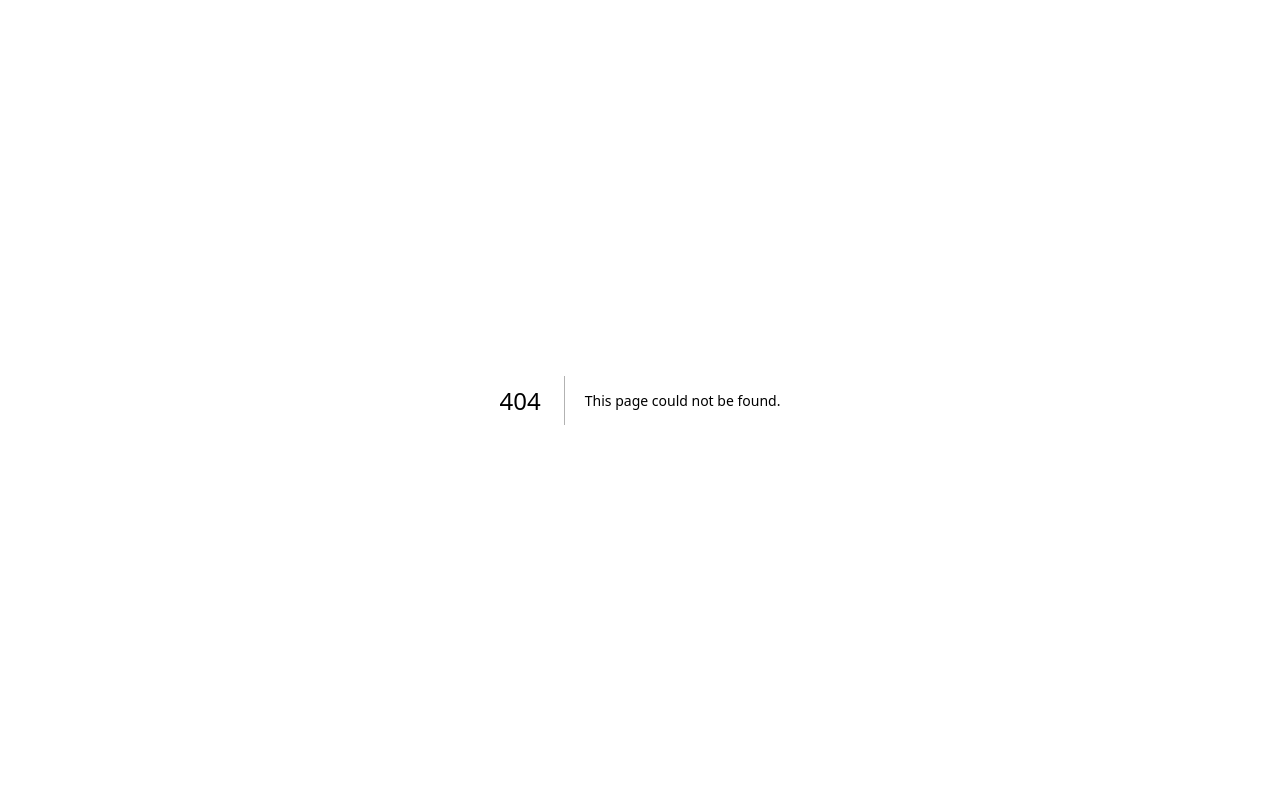
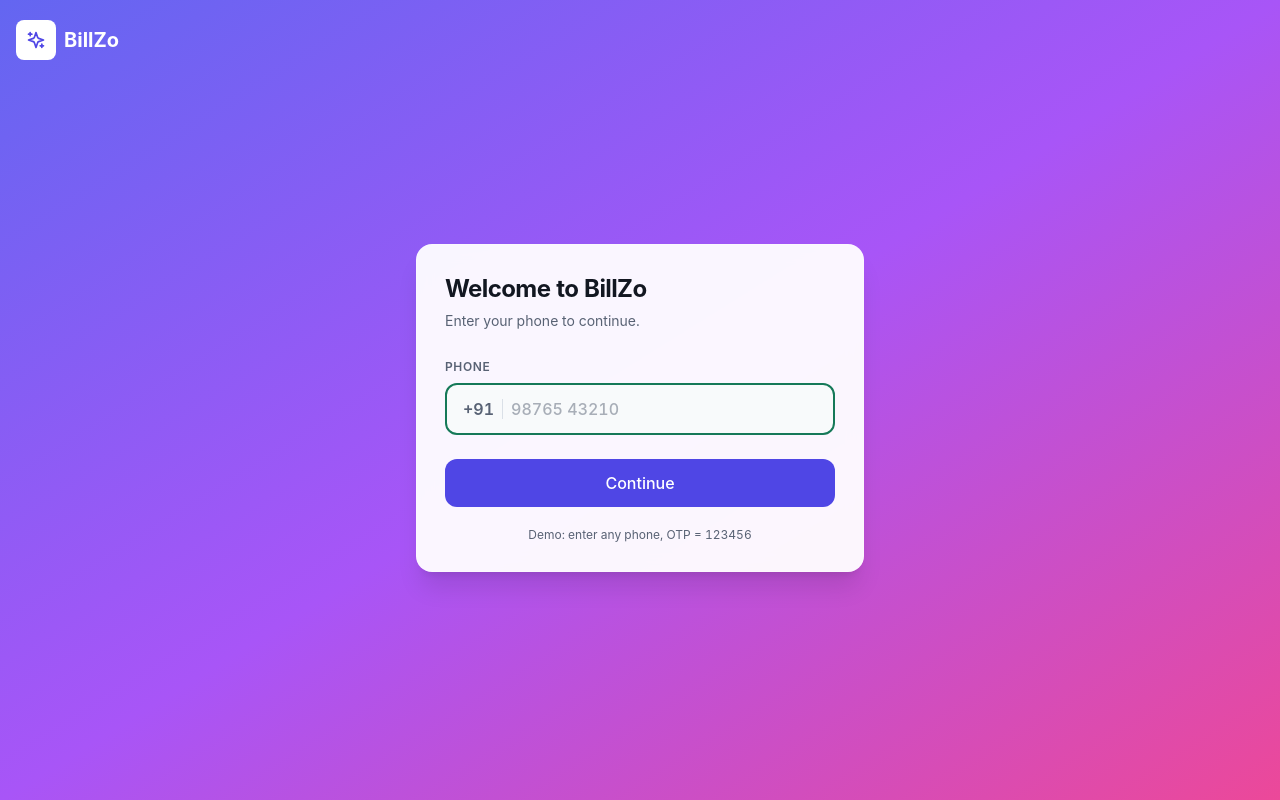
Before and after one commit to abhishek-mule/billed-core, a Next.js app in the folder mini_saas_frontend/: page /login in a window 1280 px wide. Before the commit this address had no page. Built offline with nearby package versions, Linux system fonts and the light colour scheme.

Commit message:
fix: add login page with OTP authentication

```diff
--- a/mini_saas_frontend/src/app/(app)/layout.tsx
+++ b/mini_saas_frontend/src/app/(app)/layout.tsx
@@ -1,5 +1,24 @@
+"use client";
+
+import { useEffect } from "react";
+import { useRouter } from "next/navigation";
 import { AppShell } from '@/components/billzo/AppShell'
 
 export default function BillzoLayout({ children }: { children: React.ReactNode }) {
-  return <AppShell>{children}</AppShell>
+  const router = useRouter();
+
+  useEffect(() => {
+    const tenantId = localStorage.getItem("tenantId");
+    if (!tenantId) {
+      router.push("/login");
+    }
+  }, [router]);
+
+  const tenantId = typeof window !== 'undefined' ? localStorage.getItem("tenantId") : null;
+
+  if (!tenantId) {
+    return null;
+  }
+
+  return <AppShell>{children}</AppShell>;
 }
--- /dev/null
+++ b/mini_saas_frontend/src/app/login/page.tsx
@@ -0,0 +1,173 @@
+"use client";
+
+import { useState, useRef, useEffect } from "react";
+import { useRouter } from "next/navigation";
+import { Sparkles, Loader2, ArrowLeft } from "lucide-react";
+
+type Step = "phone" | "otp";
+
+export default function LoginPage() {
+  const router = useRouter();
+  const [step, setStep] = useState<Step>("phone");
+  const [phone, setPhone] = useState("");
+  const [otp, setOtp] = useState(["", "", "", "", "", ""]);
+  const [loading, setLoading] = useState(false);
+  const [shake, setShake] = useState(false);
+  const [resend, setResend] = useState(24);
+  const otpRefs = useRef<(HTMLInputElement | null)[]>([]);
+
+  useEffect(() => {
+    if (step !== "otp") return;
+    const t = setInterval(() => setResend((s) => (s > 0 ? s - 1 : 0)), 1000);
+    return () => clearInterval(t);
+  }, [step]);
+
+  const formatPhone = (v: string) => {
+    const digits = v.replace(/\D/g, "").slice(0, 10);
+    if (digits.length <= 5) return digits;
+    return `${digits.slice(0, 5)} ${digits.slice(5)}`;
+  };
+
+  const handleSendOtp = () => {
+    const digits = phone.replace(/\D/g, "");
+    if (digits.length !== 10) {
+      alert("Enter a valid 10-digit number");
+      return;
+    }
+    setLoading(true);
+    setTimeout(() => {
+      setLoading(false);
+      setStep("otp");
+      setResend(24);
+      setTimeout(() => otpRefs.current[0]?.focus(), 50);
+    }, 700);
+  };
+
+  const handleOtpChange = (i: number, v: string) => {
+    const digit = v.replace(/\D/g, "").slice(-1);
+    const next = [...otp];
+    next[i] = digit;
+    setOtp(next);
+    if (digit && i < 5) otpRefs.current[i + 1]?.focus();
+    if (next.every((d) => d) && next.join("").length === 6) verifyOtp(next.join(""));
+  };
+
+  const handleOtpKeyDown = (i: number, e: React.KeyboardEvent<HTMLInputElement>) => {
+    if (e.key === "Backspace" && !otp[i] && i > 0) otpRefs.current[i - 1]?.focus();
+  };
+
+  const verifyOtp = (code: string) => {
+    setLoading(true);
+    setTimeout(() => {
+      setLoading(false);
+      if (code === "000000") {
+        setShake(true);
+        setTimeout(() => setShake(false), 350);
+        setOtp(["", "", "", "", "", ""]);
+        otpRefs.current[0]?.focus();
+        alert("Wrong code. Try again.");
+        return;
+      }
+      localStorage.setItem("tenantId", "demo-tenant-001");
+      localStorage.setItem("businessName", phone || "My Business");
+      router.push("/dashboard");
+    }, 600);
+  };
+
+  return (
+    <div className="min-h-screen bg-gradient-to-br from-indigo-500 via-purple-500 to-pink-500 flex flex-col">
+      <header className="container py-5 flex items-center justify-between px-4">
+        <div className="flex items-center gap-2 font-bold text-xl text-white">
+          <span className="grid h-10 w-10 place-items-center rounded-lg bg-white text-indigo-600">
+            <Sparkles className="h-5 w-5" />
+          </span>
+          <span>BillZo</span>
+        </div>
+        {step === "otp" && (
+          <button onClick={() => setStep("phone")} className="text-sm text-white/80 inline-flex items-center gap-1 hover:text-white">
+            <ArrowLeft className="h-4 w-4" /> Back
+          </button>
+        )}
+      </header>
+
+      <div className="flex-1 grid place-items-center px-4 pb-16">
+        <div className="w-full max-w-md">
+          {step === "phone" ? (
+            <div className="rounded-2xl border border-white/20 bg-white/95 backdrop-blur p-7 shadow-xl">
+              <h1 className="text-2xl font-bold tracking-tight">Welcome to BillZo</h1>
+              <p className="mt-1.5 text-sm text-muted-foreground">Enter your phone to continue.</p>
+
+              <label className="mt-7 block text-xs font-semibold text-muted-foreground uppercase tracking-wider">Phone</label>
+              <div className="mt-2 flex items-center gap-2 rounded-xl border-2 border-input bg-background px-4 py-3 focus-within:border-primary">
+                <span className="text-base font-semibold text-muted-foreground">+91</span>
+                <span className="h-5 w-px bg-border" />
+                <input
+                  inputMode="numeric"
+                  autoFocus
+                  value={phone}
+                  onChange={(e) => setPhone(formatPhone(e.target.value))}
+                  placeholder="98765 43210"
+                  className="flex-1 bg-transparent text-base font-medium outline-none placeholder:text-muted-foreground/50"
+                  onKeyDown={(e) => e.key === "Enter" && handleSendOtp()}
+                />
+              </div>
+
+              <button
+                onClick={handleSendOtp}
+                disabled={loading}
+                className="mt-6 w-full py-3 bg-indigo-600 text-white rounded-xl font-medium hover:bg-indigo-700 disabled:opacity-50 flex items-center justify-center gap-2"
+              >
+                {loading && <Loader2 className="h-4 w-4 animate-spin" />}
+                Continue
+              </button>
+
+              <p className="mt-5 text-xs text-center text-muted-foreground">
+                Demo: enter any phone, OTP = 123456
+              </p>
+            </div>
+          ) : (
+            <div className={`rounded-2xl border border-white/20 bg-white/95 backdrop-blur p-7 shadow-xl ${shake ? "animate-pulse" : ""}`}>
+              <h1 className="text-2xl font-bold tracking-tight">Enter the 6-digit code</h1>
+              <p className="mt-1.5 text-sm text-muted-foreground">Sent to +91 {phone}</p>
+
+              <div className="mt-7 flex gap-2 justify-between">
+                {otp.map((d, i) => (
+                  <input
+                    key={i}
+                    ref={(el) => { otpRefs.current[i] = el; }}
+                    inputMode="numeric"
+                    maxLength={1}
+                    value={d}
+                    onChange={(e) => handleOtpChange(i, e.target.value)}
+                    onKeyDown={(e) => handleOtpKeyDown(i, e)}
+                    className="h-14 w-12 text-center text-2xl font-bold rounded-xl border-2 border-input focus:border-indigo-600 focus:outline-none"
+                  />
+                ))}
+              </div>
+
+              <div className="mt-6 text-sm text-center">
+                {resend > 0 ? (
+                  <span className="text-muted-foreground">Resend in {resend}s</span>
+                ) : (
+                  <button onClick={() => { setResend(24); setOtp(["", "", "", "", "", ""]); }} className="text-indigo-600 font-medium hover:underline">
+                    Resend code
+                  </button>
+                )}
+              </div>
+
+              {loading && (
+                <div className="mt-4 flex items-center justify-center gap-2 text-sm text-muted-foreground">
+                  <Loader2 className="h-4 w-4 animate-spin" /> Verifying…
+                </div>
+              )}
+
+              <p className="mt-5 text-xs text-center text-muted-foreground">
+                Tip: enter <span className="font-mono font-semibold">000000</span> to see error state
+              </p>
+            </div>
+          )}
+        </div>
+      </div>
+    </div>
+  );
+}
--- a/mini_saas_frontend/src/app/page.tsx
+++ b/mini_saas_frontend/src/app/page.tsx
@@ -1,5 +1,9 @@
 import { redirect } from 'next/navigation'
 
 export default function RootEntry() {
-  redirect('/dashboard')
+  const tenantId = typeof window !== 'undefined' ? localStorage.getItem('tenantId') : null
+  if (tenantId) {
+    redirect('/dashboard')
+  }
+  redirect('/login')
 }
```
Also changed, not shown: 1 other file (tests, documents, lock files or other folders).
